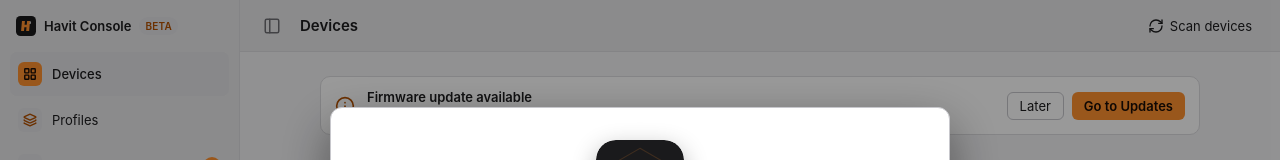
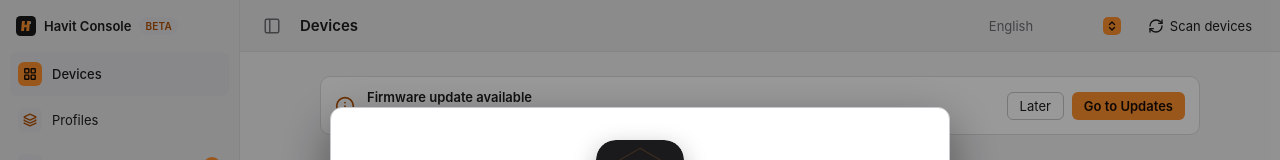
Before and after one commit to emirhannaneli/havit-console, a React (Vite) app: page / in a window 1280 px wide. Shown: the top 160 px of the page. Built offline with nearby package versions, Linux system fonts and the light colour scheme.

Commit message:
fix(ui): move the language picker to the toolbar; update wrangler to v4

```diff
--- a/src/App.tsx
+++ b/src/App.tsx
@@ -15,11 +15,11 @@ import { AUTO_CHECK_PREF, UpdatesView } from "./components/updates/UpdatesView";
 import { useAppUpdate } from "./components/updates/useAppUpdate";
 import { FirmwareDialog } from "./components/updates/FirmwareDialog";
 import { ONBOARDED_PREF, OnboardingSheet } from "./components/OnboardingSheet";
-import { Button, readPref, StatusDot } from "./components/ui";
+import { Button, readPref, Select, StatusDot } from "./components/ui";
 import { checkFirmwareUpdates, fetchConnectedDevices } from "./api";
 import { DeviceSettingsProvider } from "./state/DeviceSettings";
 import { reportInventory } from "./telemetry";
-import { useT, type MessageKey } from "./i18n";
+import { LANGUAGES, useT, type MessageKey } from "./i18n";
 
 const TITLES: Record<View, MessageKey> = {
   devices: "app.title.devices",
@@ -31,7 +31,7 @@ const TITLES: Record<View, MessageKey> = {
 };
 
 export default function App() {
-  const { t } = useT();
+  const { t, lang, setLang } = useT();
   const [view, setView] = useState<View>("devices");
   const [sidebarOpen, setSidebarOpen] = useState(true);
   const [devices, setDevices] = useState<DetectedDeviceStatus[]>([]);
@@ -145,6 +145,13 @@ export default function App() {
                 </span>
               )}
             </h1>
+            <Select
+              label={t("common.language")}
+              value={lang}
+              options={LANGUAGES.map((l) => ({ value: l.id, label: l.label }))}
+              onChange={setLang}
+              className="h-8 min-w-0 border-transparent bg-transparent text-secondary hover:bg-fill"
+            />
             <Button
               variant="plain"
               onClick={scanNow}
--- a/src/components/updates/UpdatesView.tsx
+++ b/src/components/updates/UpdatesView.tsx
@@ -2,10 +2,10 @@ import React, { useState } from "react";
 import { AlertTriangle, Check, Headphones, Keyboard, RefreshCw } from "lucide-react";
 import { version as appVersion } from "../../../package.json";
 import type { DetectedDeviceStatus, FirmwareUpdate, FirmwareUpdateCheck } from "../../types";
-import { Button, ConnectionLabel, Notice, readPref, Row, Section, Select, Switch, writePref } from "../ui";
+import { Button, ConnectionLabel, Notice, readPref, Row, Section, Switch, writePref } from "../ui";
 import type { AppUpdate } from "./useAppUpdate";
 import { autoSendEnabled, setAutoSend } from "../../telemetry";
-import { LANGUAGES, useT, type MessageKey } from "../../i18n";
+import { useT, type MessageKey } from "../../i18n";
 
 const DEVICES: { id: string; titleKey: MessageKey; icon: React.ElementType }[] = [
   { id: "kb884l", titleKey: "device.kb884l", icon: Keyboard },
@@ -38,7 +38,7 @@ export const UpdatesView: React.FC<UpdatesViewProps> = ({
   onCheck,
   onInstall,
 }) => {
-  const { t, lang, setLang } = useT();
+  const { t, lang } = useT();
   const [openNotes, setOpenNotes] = useState<string | null>(null);
   const [autoCheck, setAutoCheck] = useState(() => readPref(AUTO_CHECK_PREF, true));
   const [shareReports, setShareReports] = useState(autoSendEnabled);
@@ -240,14 +240,6 @@ export const UpdatesView: React.FC<UpdatesViewProps> = ({
             }}
           />
         </Row>
-        <Row label={t("common.language")} htmlFor="ui-language">
-          <Select
-            id="ui-language"
-            value={lang}
-            options={LANGUAGES.map((l) => ({ value: l.id, label: l.label }))}
-            onChange={setLang}
-          />
-        </Row>
       </Section>
     </>
   );
```
Also changed, not shown: 2 other files (tests, documents, lock files or other folders).
